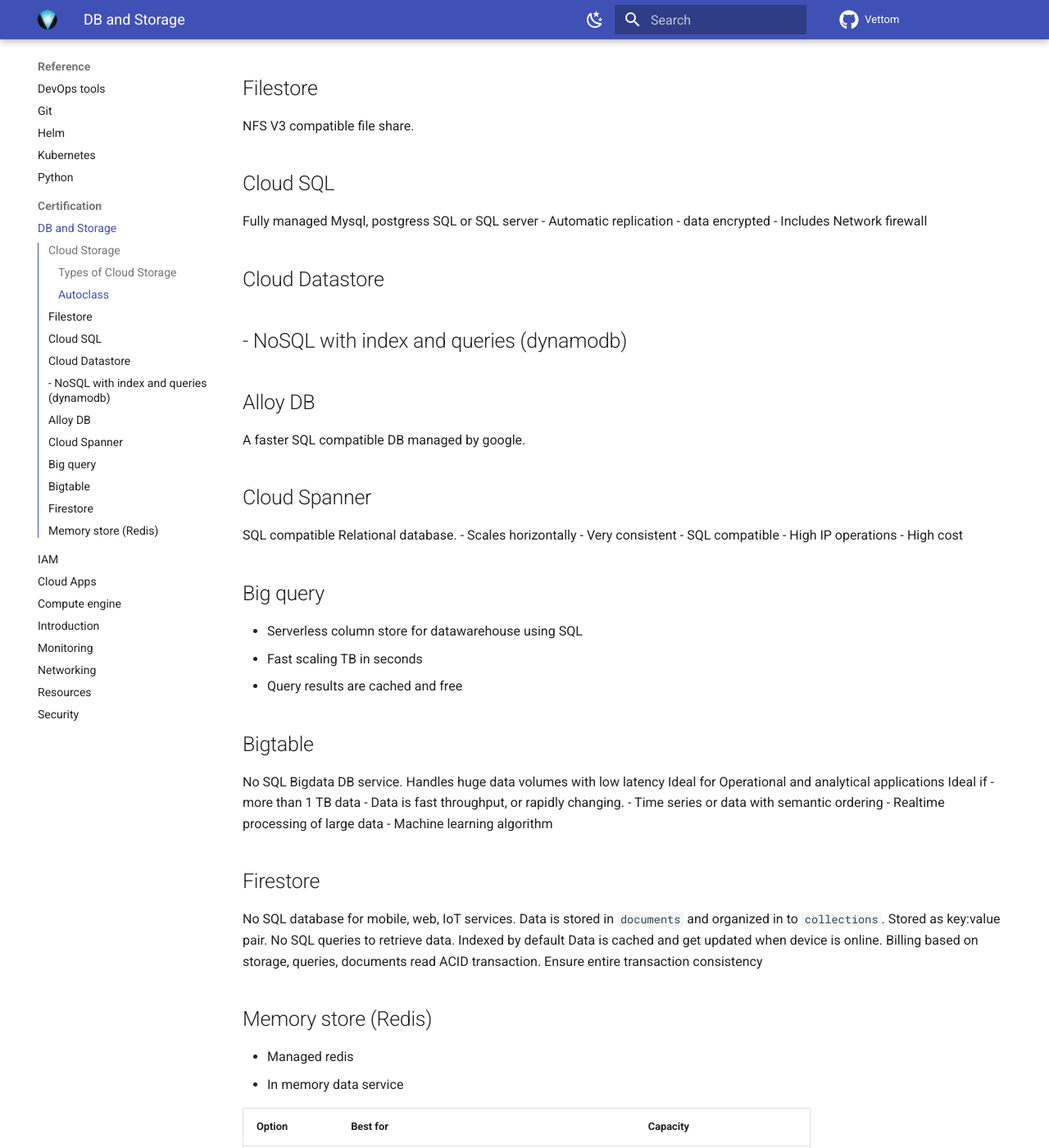
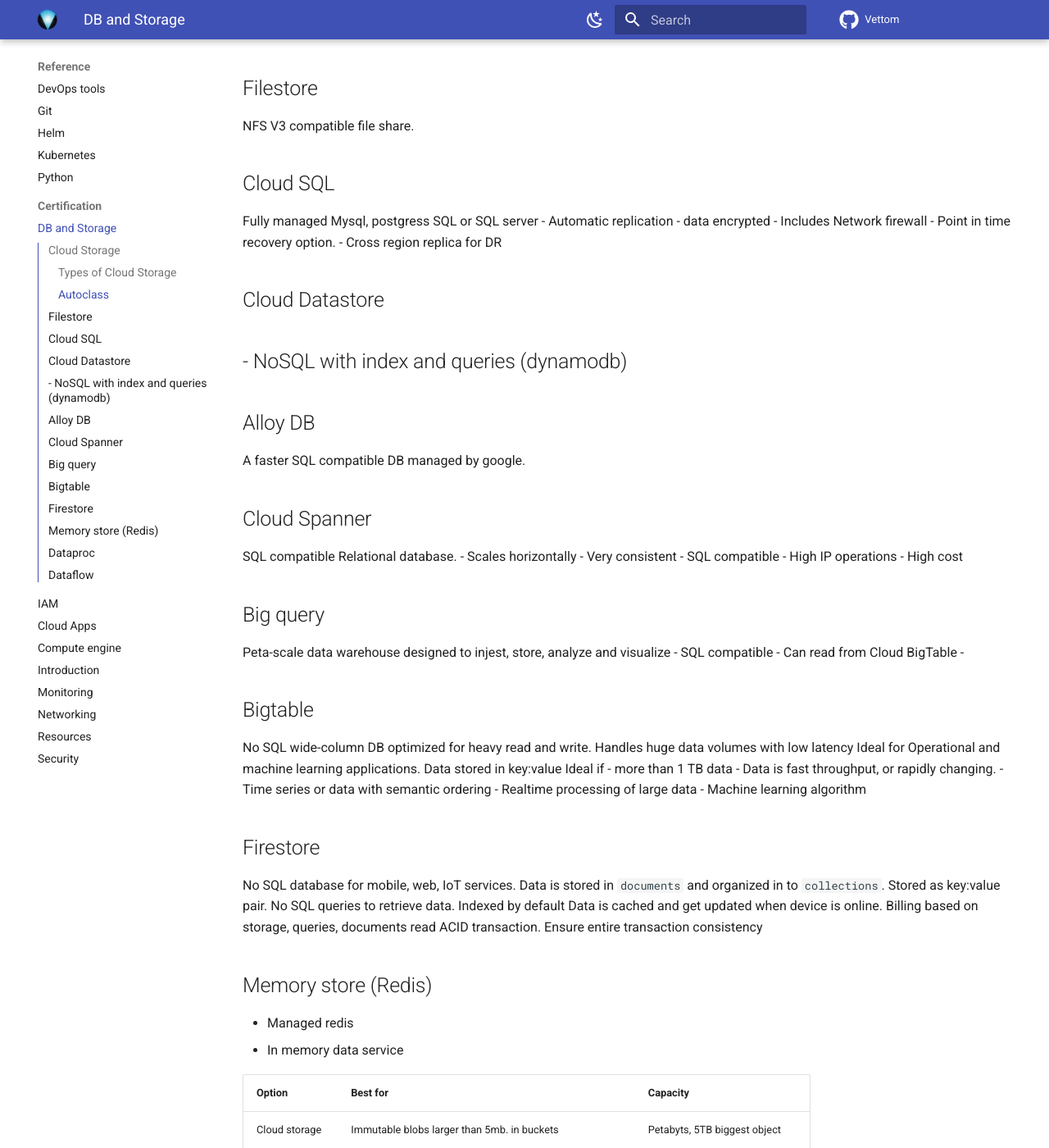
Before and after one commit to vettom/vettom.github.io, an MkDocs documentation site: the page built from docs/Reference/Certification/DB-storege.md, in a window 1280 px wide and 1400 px high, scrolled down 665 px. Shown: the whole window at 82% size. Built offline with MkDocs 1.6.1 and Material for MkDocs 9.7.7, drawn with Linux system fonts in a browser that asks for light colours; some of the changed text lies outside the part shown.

Commit message:
Update by DV on Wed  9 Oct 2024 20:33:27 BST

```diff
--- a/docs/Reference/Certification/DB-storege.md
+++ b/docs/Reference/Certification/DB-storege.md
@@ -28,6 +28,8 @@
 - Automatic replication
 - data encrypted
 - Includes Network firewall
+- Point in time recovery option.
+- Cross region replica for DR
 
 ## Cloud Datastore
 - NoSQL with index and queries (dynamodb)
@@ -45,13 +47,14 @@
 - High cost
 
 ## Big query
-- Serverless column store for datawarehouse using SQL
-- Fast scaling TB in seconds
-- Query results are cached and free
+Peta-scale data warehouse designed to injest, store, analyze and visualize
+- SQL compatible
+- Can read from Cloud BigTable
+-
 
 ## Bigtable
-No SQL Bigdata DB service. Handles huge data volumes with low latency
-Ideal for Operational and analytical applications
+No SQL wide-column DB optimized for heavy read and write.  Handles huge data volumes with low latency
+Ideal for Operational and machine learning applications. Data stored in key:value
 Ideal if
 - more than 1 TB data
 - Data is fast throughput, or rapidly changing.
@@ -79,3 +82,12 @@
 | Cloud Spanner  | SQL compatible, horizontal scaling.  |Petabytes  |
 | Firestore  | Massive scaling with real time query. Offline query support  |Petabytes, max object size 1MB |
 | Cloud Bigtable  | Large amount of analytical data. No SQL  |Petabytes  |
+
+
+## Dataproc
+- Managed Hadoop, spark,
+- Opensource data science
+
+## Dataflow
+- Streaming analytical data
+- Realtime AI/ML
```
Also changed, not shown: docs/Reference/Certification/IAM.md (+2 -0 lines), docs/Reference/Certification/compute.md (+7 -0 lines), docs/Reference/Certification/monitoring-audit.md (+5 -4 lines).
